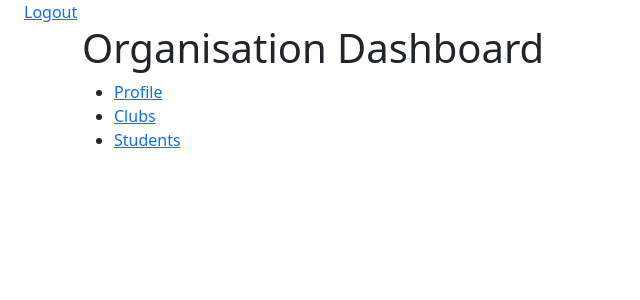
After one commit to joisemp/club_management_softwore, a Django app: page /org/ in a window 1280 px wide. The commit adds this page. Shown: the top 300 px of the page, without its empty margins (0-640 px from the left). Run offline with Django 3.2, Linux system fonts and the light colour scheme; a user stored in the database is signed in; tables that the repository leaves empty hold one stand-in row (values such as "Sample post"); some libraries are stand-ins or nearby versions.

Commit message:
Created seperate profile for organisation and students
- Created Dashboard view for Organisation
- Renamed OrgOnlyAndLoginRequiredMixin to OrgOnlyAccessMixin
- Edited CheckUserAndRedirectMixin and added the mixin to some of the views in accounts
- Created template for Org Dashboard

```diff
--- a/accounts/mixins.py
+++ b/accounts/mixins.py
@@ -6,7 +6,7 @@ class CheckUserAndRedirectMixin(AccessMixin):
     def dispatch(self, request, *args, **kwargs):
         if request.user.is_authenticated:
             if request.user.is_org:
-                return redirect('org:org-profile')
+                return redirect('org:dashboard')
             else:
-                return redirect('clubs:club-list')
+                return redirect('accounts:profile')
         return super().dispatch(request, *args, **kwargs)
--- a/accounts/templates/accounts/profile.html
+++ b/accounts/templates/accounts/profile.html
@@ -1,7 +1,7 @@
 {% extends 'base.html' %}
 {% block content %}
-<h1>Welcome to Profile page</h1>
+<h1>Profile page (Other users)</h1>
 
-Logged in as @{{request.user}}
-<p>Organisation Name : {{request.user.orgprofile.name}}</p>
+Logged in as @{{request.user.studentprofile.first_name}} {{request.user.studentprofile.last_name}}
+<p>Organisation Name : {{request.user.studentprofile.org}}</p>
 {% endblock content %}
--- a/accounts/urls.py
+++ b/accounts/urls.py
@@ -9,7 +9,6 @@ urlpatterns = [
     path('login/', views.LoginView.as_view(), name='login'),
     path('logout/', views.LogoutView.as_view(), name='logout'),
     path('register/', views.UserRegisterView.as_view(), name='register'),
-    path('register-student/', views.StudentRegisterView.as_view(), name='register-student'),
     path('activate/<uidb64>/<token>/', views.activate, name='activate'),
     path('change-password/', login_required(views.ChangePasswordView.as_view()),
          name='change-password'),
@@ -20,4 +19,7 @@ urlpatterns = [
          views.ConfirmPasswordResetView.as_view(), name='confirm-password-reset'),
     path('complete-password-reset/', views.CompletePasswordResetView.as_view(),
          name='complete-password-reset'),
+
+    path('register-student/', views.StudentRegisterView.as_view(), name='register-student'),
+    path('profile/', views.StudentProfileView.as_view(), name='profile'),
 ]
--- a/org/mixins.py
+++ b/org/mixins.py
@@ -2,7 +2,7 @@ from django.contrib.auth.mixins import AccessMixin
 from django.shortcuts import redirect
 
 
-class OrgOnlyAndLoginRequiredMixin(AccessMixin):
+class OrgOnlyAccessMixin(AccessMixin):
     """Verify that the current user is authenticated and is organisor."""
 
     def dispatch(self, request, *args, **kwargs):
--- /dev/null
+++ b/org/templates/org/dashboard.html
@@ -0,0 +1,14 @@
+{% extends 'base.html' %}
+
+{% block content %}
+
+<div class="container">
+    <h1>Organisation Dashboard</h1>
+    <ul>
+        <li><a href="{% url 'org:profile' %}">Profile</a></li>
+        <li><a href="#">Clubs</a></li>
+        <li><a href="#">Students</a></li>
+    </ul>
+</div>
+
+{% endblock content %}
--- a/org/urls.py
+++ b/org/urls.py
@@ -6,5 +6,6 @@ app_name = 'org'
 
 
 urlpatterns = [
-    path('profile/', login_required(views.OrgProfilePageView.as_view()), name='org-profile'),
+    path('', login_required(views.OrgDashboardView.as_view()), name='dashboard'),
+    path('profile/', login_required(views.OrgProfilePageView.as_view()), name='profile'),
 ]
--- a/org/views.py
+++ b/org/views.py
@@ -1,7 +1,11 @@
 from django.shortcuts import render
 from django.views import generic
-from .mixins import OrgOnlyAndLoginRequiredMixin
+from .mixins import OrgOnlyAccessMixin
 
 
-class OrgProfilePageView(OrgOnlyAndLoginRequiredMixin, generic.TemplateView):
-    template_name = 'accounts/profile.html'
+class OrgProfilePageView(OrgOnlyAccessMixin, generic.TemplateView):
+    template_name = 'org/profile.html'
+
+
+class OrgDashboardView(OrgOnlyAccessMixin, generic.TemplateView):
+    template_name = 'org/dashboard.html'
```
Also changed, not shown: accounts/views.py (+6 -2 lines), org/templates/org/profile.html (added, +7 -0 lines).
